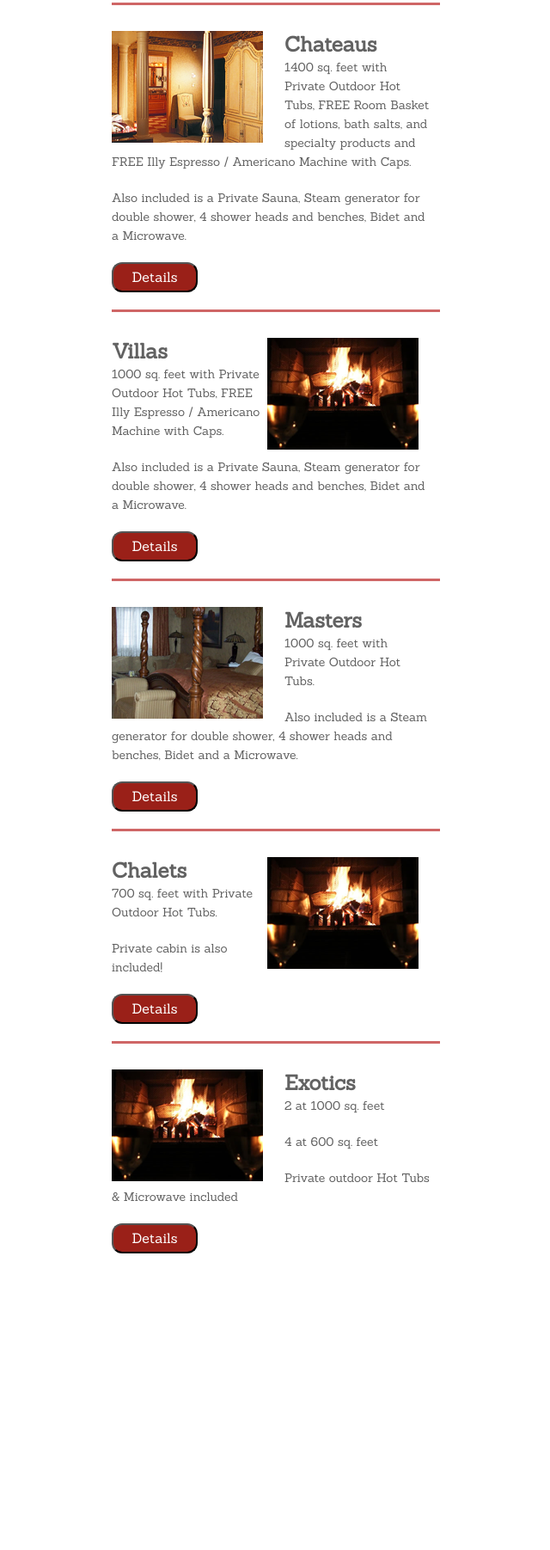
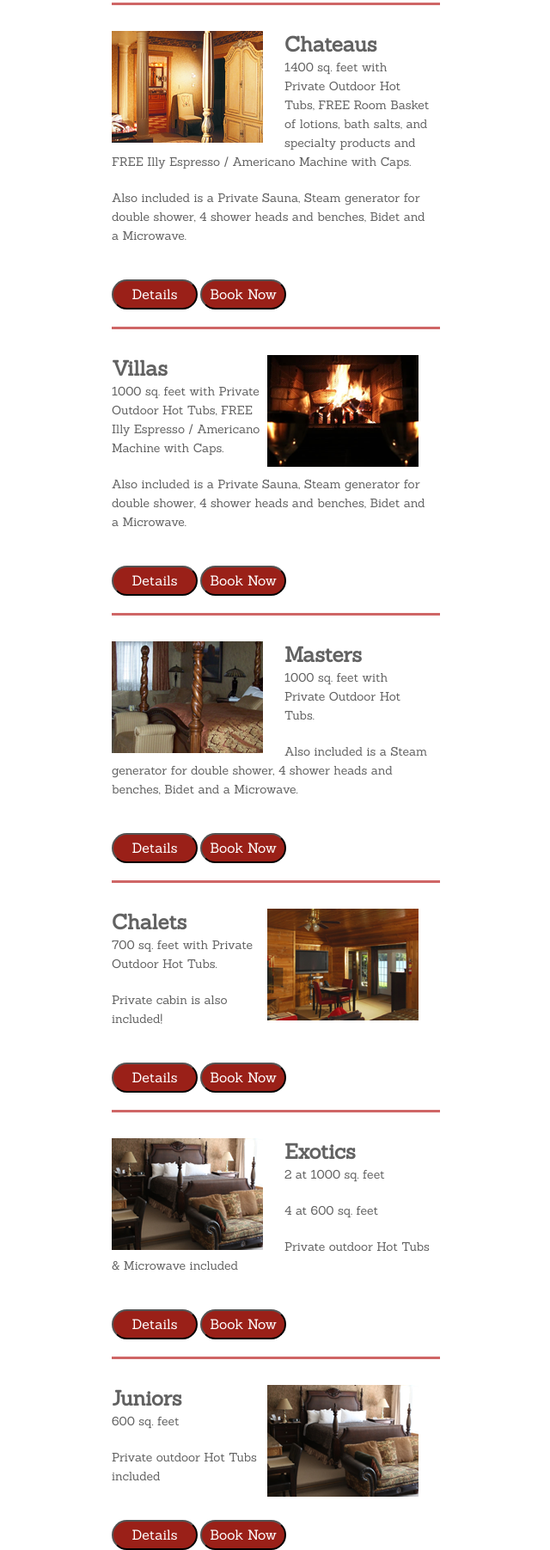
Before and after one commit to kydang1/Dang_Ky_FIP, a plain HTML site: page rooms.html in a window 1280 px wide. Shown: the part 350-2153 px from the top of the page at 86% size, without its empty margins (304-944 px from the left). Before the commit the page ends 1808 px from the top, so only its background shows below. Drawn offline with Linux system fonts and the light colour scheme.

Commit message:
Addings images and more code
adding images and more code to rooms, finishing off the page

```diff
--- a/css/main.css
+++ b/css/main.css
@@ -384,8 +384,11 @@ input, textarea {
    margin-bottom: 20px;
    margin-right: 10px;
 }
-#details-button{
-   border-radius: 12px;
+#room-summary{
+   margin-bottom: 20px;
+}
+#button{
+   border-radius: 18px;
    width: 100px;
    height: 35px;
    background-color: #9a2018;
--- a/rooms.html
+++ b/rooms.html
@@ -62,9 +62,8 @@
                     <p>1400 sq. feet with Private Outdoor Hot Tubs, FREE Room Basket of lotions, bath salts, and specialty products and FREE Illy Espresso / Americano Machine with Caps.</p>
                     <p>Also included is a Private Sauna, Steam generator for double shower, 4 shower heads and benches, Bidet and a Microwave.</p>
                 </section>
-                <div id="button-div">
-                <button id="details-button">Details</button>
-                </div>
+                <button id="button">Details</button>
+                <a href="booking.html"><button id="button">Book Now</button></a>
             </div>
             <div class="grid-con">
                 <section id="room-summary" class="col-span-full line-separator">
@@ -75,7 +74,8 @@
                     <p>1000 sq. feet with Private Outdoor Hot Tubs, FREE Illy Espresso / Americano Machine with Caps.</p>
                     <p>Also included is a Private Sauna, Steam generator for double shower, 4 shower heads and benches, Bidet and a Microwave.</p>
                 </section>
-                <button id="details-button">Details</button>
+                <button id="button">Details</button>
+                <a href="booking.html"><button id="button">Book Now</button></a>
             </div>
             <div class="grid-con">
                 <section id="room-summary" class="col-span-full line-separator">
@@ -86,30 +86,45 @@
                     <p>1000 sq. feet with Private Outdoor Hot Tubs.</p>
                     <p>Also included is a Steam generator for double shower, 4 shower heads and benches, Bidet and a Microwave.</p>
                 </section>
-                <button id="details-button">Details</button>
+                <button id="button">Details</button>
+                <a href="booking.html"><button id="button">Book Now</button></a>
             </div>
             <div class="grid-con">
                 <section id="room-summary" class="col-span-full line-separator">
                     <div class="right-image">
-                        <img src="images/villas.png" alt="">
+                        <img src="images/chalets.png" alt="">
                     </div>
                     <h2 class="rooms-title">Chalets</h2>
                     <p>700 sq. feet with Private Outdoor Hot Tubs.</p>
                     <p>Private cabin is also included!</p>
                 </section>
-                <button id="details-button">Details</button>
+                <button id="button">Details</button>
+                <a href="booking.html"><button id="button">Book Now</button></a>
             </div>
             <div class="grid-con">
                 <section id="room-summary" class="col-span-full line-separator">
                     <div class="left-image">
-                        <img src="images/villas.png" alt="">
+                        <img src="images/exotics.png" alt="">
                     </div>
                     <h2 class="rooms-title">Exotics</h2>
                     <p>2 at 1000 sq. feet</p>
                     <p>4 at 600 sq. feet</p>
                     <p>Private outdoor Hot Tubs & Microwave included</p>
                 </section>
-                <button id="details-button">Details</button>
+                <button id="button">Details</button>
+                <a href="booking.html"><button id="button">Book Now</button></a>
+            </div>
+            <div class="grid-con">
+                <section id="room-summary" class="col-span-full line-separator">
+                    <div class="right-image">
+                        <img src="images/exotics.png" alt="">
+                    </div>
+                    <h2 class="rooms-title">Juniors</h2>
+                    <p>600 sq. feet</p>
+                    <p>Private outdoor Hot Tubs included</p>
+                </section>
+                <button id="button">Details</button>
+                <a href="booking.html"><button id="button">Book Now</button></a>
             </div>
 </body>
 </html>
```
Also changed, not shown: packages.html (+49 -0 lines), images/chalets.png (added), images/exotics.png (added), images/juniors.png (added).
